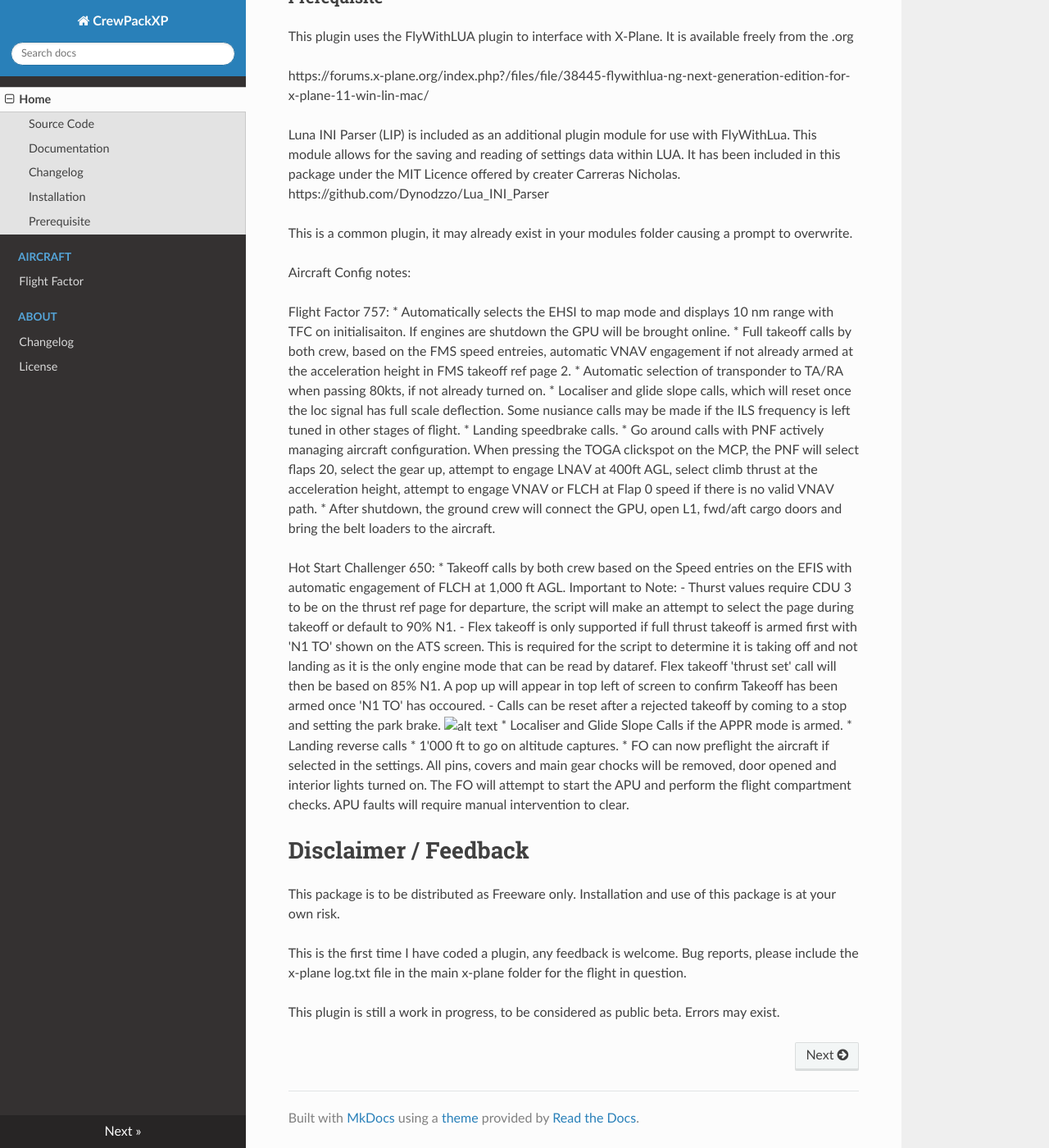
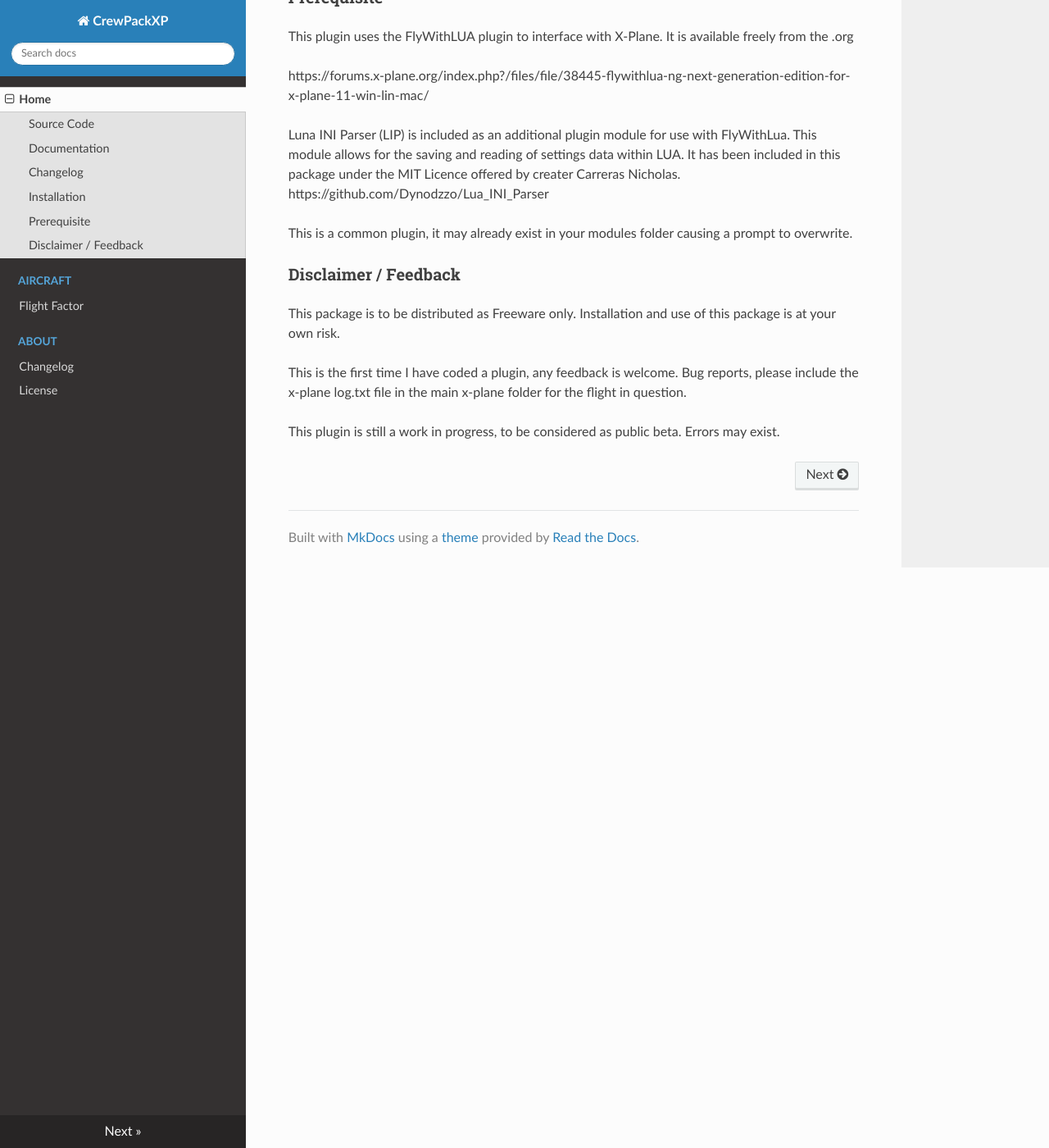
Before and after one commit to N1K340/CrewPackXP, an MkDocs documentation site: the page built from docs/index.md, in a window 1280 px wide and 1400 px high, scrolled down 881 px. Shown: the whole window at 82% size. Built offline with MkDocs 1.6.1, drawn with Linux system fonts in a browser that asks for light colours; nearby versions of some CDN libraries.

Commit message:
Update index.md

```diff
--- a/docs/index.md
+++ b/docs/index.md
@@ -37,36 +37,7 @@
 
 This is a common plugin, it may already exist in your modules folder causing a prompt to overwrite.
 
-Aircraft Config notes:
-
-Flight Factor 757:
-* Automatically selects the EHSI to map mode and displays 10 nm range with TFC on initialisaiton. If engines are shutdown the GPU will be brought online.
-* Full takeoff calls by both crew, based on the FMS speed entreies, automatic VNAV engagement if not already armed at the acceleration height in FMS takeoff ref page 2.
-* Automatic selection of transponder to TA/RA when passing 80kts, if not already turned on.
-* Localiser and glide slope calls, which will reset once the loc signal has full scale deflection. Some nusiance calls may be made if the ILS frequency is left tuned in other stages of flight.
-* Landing speedbrake calls.
-* Go around calls with PNF actively managing aircraft configuration. When pressing the TOGA clickspot on the MCP, the PNF will select flaps 20, select the gear up,   attempt to engage LNAV at 400ft AGL, select climb thrust at the acceleration height, attempt to engage VNAV or FLCH at Flap 0 speed if there is no valid VNAV path.
-* After shutdown, the ground crew will connect the GPU, open L1, fwd/aft cargo doors and bring the belt loaders to the aircraft.
-
-Hot Start Challenger 650:
-* Takeoff calls by both crew based on the Speed entries on the EFIS with automatic engagement of FLCH at 1,000 ft AGL.
-Important to Note:
-    - Thurst values require CDU 3 to be on the thrust ref page for departure, the script will make an attempt to select
-      the page during takeoff or default to 90% N1.
-    - Flex takeoff is only supported if full thrust takeoff is armed first with 'N1 TO' shown on the ATS screen. This
-      is required for the script to determine it is taking off and not landing as it is the only engine mode that can be read by dataref. Flex takeoff 'thrust set' call will then be based on 85% N1. A pop up will appear in top left of screen to confirm Takeoff has been armed once 'N1 TO' has occoured.
-    - Calls can be reset after a rejected takeoff by coming to a stop and setting the park brake.
-    ![alt text](https://github.com/N1K340/CrewPackXP/blob/main/src/Screenshots/CL650_TON1.jpg?raw=true)
-* Localiser and Glide Slope Calls if the APPR mode is armed.
-* Landing reverse calls
-* 1'000 ft to go on altitude captures.
-* FO can now preflight the aircraft if selected in the settings. All pins, covers and main gear chocks will be removed, door opened and interior lights turned on. The FO will attempt to start the APU and perform the flight compartment checks. APU faults will require manual intervention to clear.
-
-
-
-
-Disclaimer / Feedback
-=====================
+### Disclaimer / Feedback
 
 This package is to be distributed as Freeware only.
 Installation and use of this package is at your own risk.
```
